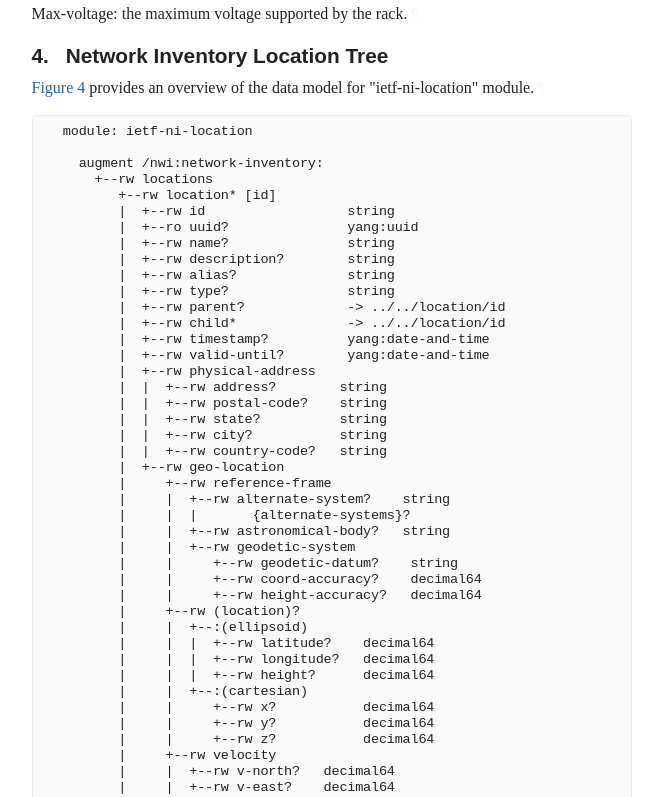
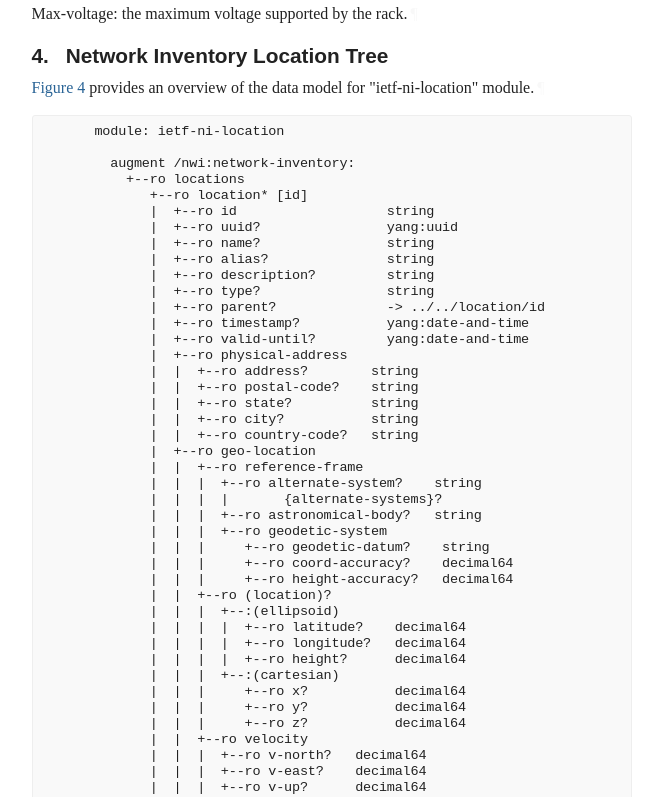
Before and after one commit to ietf-ivy-wg/network-inventory-location, a plain HTML site: page draft-ietf-ivy-network-inventory-location.html in a window 1280 px wide. Shown: the part 3737-4534 px from the top of the page, without its empty margins (93-756 px from the left). Drawn offline with Linux system fonts and the light colour scheme; a web font is replaced by a local one.

Commit message:
Script updating gh-pages from 26981b0. [ci skip]

```diff
--- a/draft-ietf-ivy-network-inventory-location.html
+++ b/draft-ietf-ivy-network-inventory-location.html
@@ -1476,76 +1476,74 @@
 module: ietf-ni-location
 
   augment /nwi:network-inventory:
-    +--rw locations
-       +--rw location* [id]
-       |  +--rw id                  string
-       |  +--ro uuid?               yang:uuid
-       |  +--rw name?               string
-       |  +--rw description?        string
-       |  +--rw alias?              string
-       |  +--rw type?               string
-       |  +--rw parent?             -&gt; ../../location/id
-       |  +--rw child*              -&gt; ../../location/id
-       |  +--rw timestamp?          yang:date-and-time
-       |  +--rw valid-until?        yang:date-and-time
-       |  +--rw physical-address
-       |  |  +--rw address?        string
-       |  |  +--rw postal-code?    string
-       |  |  +--rw state?          string
-       |  |  +--rw city?           string
-       |  |  +--rw country-code?   string
-       |  +--rw geo-location
-       |     +--rw reference-frame
-       |     |  +--rw alternate-system?    string
-       |     |  |       {alternate-systems}?
-       |     |  +--rw astronomical-body?   string
-       |     |  +--rw geodetic-system
-       |     |     +--rw geodetic-datum?    string
-       |     |     +--rw coord-accuracy?    decimal64
-       |     |     +--rw height-accuracy?   decimal64
-       |     +--rw (location)?
-       |     |  +--:(ellipsoid)
-       |     |  |  +--rw latitude?    decimal64
-       |     |  |  +--rw longitude?   decimal64
-       |     |  |  +--rw height?      decimal64
-       |     |  +--:(cartesian)
-       |     |     +--rw x?           decimal64
-       |     |     +--rw y?           decimal64
-       |     |     +--rw z?           decimal64
-       |     +--rw velocity
-       |     |  +--rw v-north?   decimal64
-       |     |  +--rw v-east?    decimal64
-       |     |  +--rw v-up?      decimal64
-       |     +--rw timestamp?         yang:date-and-time
-       |     +--rw valid-until?       yang:date-and-time
-       +--rw racks
-          +--rw rack* [id]
-             +--rw id                     string
+    +--ro locations
+       +--ro location* [id]
+       |  +--ro id                   string
+       |  +--ro uuid?                yang:uuid
+       |  +--ro name?                string
+       |  +--ro alias?               string
+       |  +--ro description?         string
+       |  +--ro type?                string
+       |  +--ro parent?              -&gt; ../../location/id
+       |  +--ro timestamp?           yang:date-and-time
+       |  +--ro valid-until?         yang:date-and-time
+       |  +--ro physical-address
+       |  |  +--ro address?        string
+       |  |  +--ro postal-code?    string
+       |  |  +--ro state?          string
+       |  |  +--ro city?           string
+       |  |  +--ro country-code?   string
+       |  +--ro geo-location
+       |  |  +--ro reference-frame
+       |  |  |  +--ro alternate-system?    string
+       |  |  |  |       {alternate-systems}?
+       |  |  |  +--ro astronomical-body?   string
+       |  |  |  +--ro geodetic-system
+       |  |  |     +--ro geodetic-datum?    string
+       |  |  |     +--ro coord-accuracy?    decimal64
+       |  |  |     +--ro height-accuracy?   decimal64
+       |  |  +--ro (location)?
+       |  |  |  +--:(ellipsoid)
+       |  |  |  |  +--ro latitude?    decimal64
+       |  |  |  |  +--ro longitude?   decimal64
+       |  |  |  |  +--ro height?      decimal64
+       |  |  |  +--:(cartesian)
+       |  |  |     +--ro x?           decimal64
+       |  |  |     +--ro y?           decimal64
+       |  |  |     +--ro z?           decimal64
+       |  |  +--ro velocity
+       |  |  |  +--ro v-north?   decimal64
+       |  |  |  +--ro v-east?    decimal64
+       |  |  |  +--ro v-up?      decimal64
+       |  |  +--ro timestamp?         yang:date-and-time
+       |  |  +--ro valid-until?       yang:date-and-time
+       |  +--ro contained-chassis* [chassis-id]
+       |     +--ro chassis-id       uint32
+       |     +--ro ne-ref?          leafref
+       |     +--ro component-ref?   leafref
+       +--ro racks
+          +--ro rack* [id]
+             +--ro id                     string
              +--ro uuid?                  yang:uuid
-             +--rw name?                  string
-             +--rw description?           string
-             +--rw alias?                 string
-             +--rw rack-location
-             |  +--rw location-ref?    ni-location-ref
-             |  +--rw row-number?      uint32
-             |  +--rw column-number?   uint32
-             +--rw height?                uint16
-             +--rw width?                 uint16
-             +--rw depth?                 uint16
-             +--rw max-voltage?           uint16
-             +--rw max-allocated-power?   uint16
-             +--rw contained-chassis* [relative-position]
-             |  +--rw relative-position    uint8
-             |  +--rw ne-ref?              leafref
-             |  +--rw component-ref?       leafref
-             +--rw timestamp?             yang:date-and-time
-             +--rw valid-until?           yang:date-and-time
-  augment /nwi:network-inventory/nwi:network-elements
-            /nwi:network-element:
-    +--rw locations
-       +--rw location*   ni-location-ref
-       +--rw rack?
-               -&gt; /nwi:network-inventory/nil:locations/racks/rack/id
+             +--ro name?                  string
+             +--ro alias?                 string
+             +--ro description?           string
+             +--ro rack-location
+             |  +--ro location-ref?    ni-location-ref
+             |  +--ro row-number?      uint32
+             |  +--ro column-number?   uint32
+             +--ro height?                uint16
+             +--ro width?                 uint16
+             +--ro depth?                 uint16
+             +--ro max-voltage?           uint16
+             +--ro max-allocated-power?   uint16
+             +--ro contained-chassis* [relative-position]
+             |  +--ro relative-position    uint8
+             |  +--ro ne-ref?              leafref
+             |  +--ro component-ref?       leafref
+             +--ro timestamp?             yang:date-and-time
+             +--ro valid-until?           yang:date-and-time
+
 </pre>
 </div>
 <figcaption><a href="#figure-4" class="selfRef">Figure 4</a>:
```
Also changed, not shown: draft-ietf-ivy-network-inventory-location.txt (+69 -72 lines).
